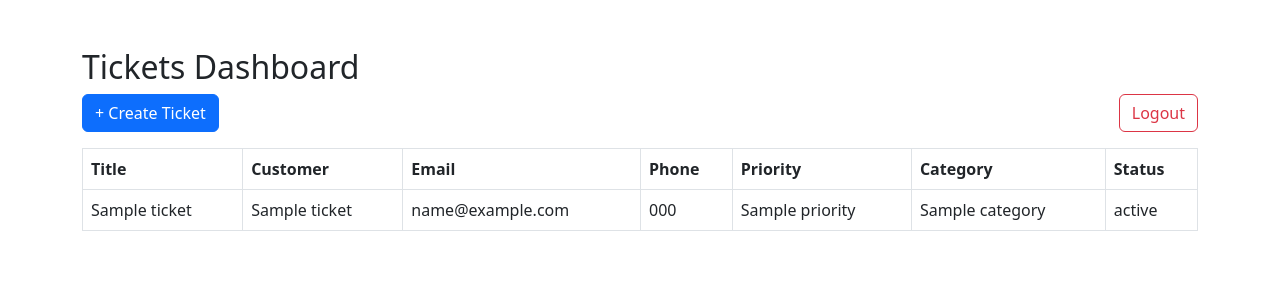
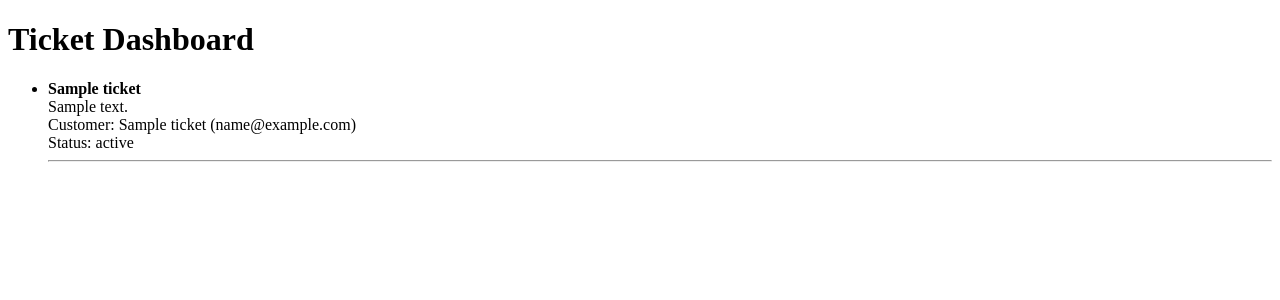
Before and after one commit to aniketjagdale02/simple-ticketing-app, a FastAPI app: template templates/dashboard.html in a window 1280 px wide. Shown: the top 300 px of the page. Run offline with FastAPI, Linux system fonts and the light colour scheme; the template is opened without the code that fills it: most values are stand-ins (such as "Sample title", 1, 10 or a date in 2020); parts of the project's set-up code (start-up, migrations or seed data) failed here and were passed over.

Commit message:
Update dashboard.html

```diff
--- a/templates/dashboard.html
+++ b/templates/dashboard.html
@@ -1,32 +1,25 @@
 <!DOCTYPE html>
 <html>
 <head>
-    <title>Dashboard</title>
-    <link href="https://cdn.jsdelivr.net/npm/bootstrap@5.3.0/dist/css/bootstrap.min.css" rel="stylesheet">
+    <title>Ticket Dashboard</title>
 </head>
-<body class="container mt-5">
-    <h2>Tickets Dashboard</h2>
-    <a href="/create" class="btn btn-primary mb-3">+ Create Ticket</a>
-    <a href="/logout" class="btn btn-outline-danger mb-3 float-end">Logout</a>
-    <table class="table table-bordered">
-        <thead>
-            <tr>
-                <th>Title</th><th>Customer</th><th>Email</th><th>Phone</th><th>Priority</th><th>Category</th><th>Status</th>
-            </tr>
-        </thead>
-        <tbody>
-            {% for ticket in tickets %}
-            <tr>
-                <td>{{ ticket.title }}</td>
-                <td>{{ ticket.customer_name }}</td>
-                <td>{{ ticket.customer_email }}</td>
-                <td>{{ ticket.customer_phone }}</td>
-                <td>{{ ticket.priority }}</td>
-                <td>{{ ticket.category }}</td>
-                <td>{{ ticket.status }}</td>
-            </tr>
-            {% endfor %}
-        </tbody>
-    </table>
+<body>
+    <h1>Ticket Dashboard</h1>
+
+    {% if tickets %}
+        <ul>
+        {% for ticket in tickets %}
+            <li>
+                <strong>{{ ticket.title }}</strong><br>
+                {{ ticket.description }}<br>
+                Customer: {{ ticket.customer_name }} ({{ ticket.email }})<br>
+                Status: {{ ticket.status }}
+                <hr>
+            </li>
+        {% endfor %}
+        </ul>
+    {% else %}
+        <p>No tickets submitted yet.</p>
+    {% endif %}
 </body>
 </html>
```
